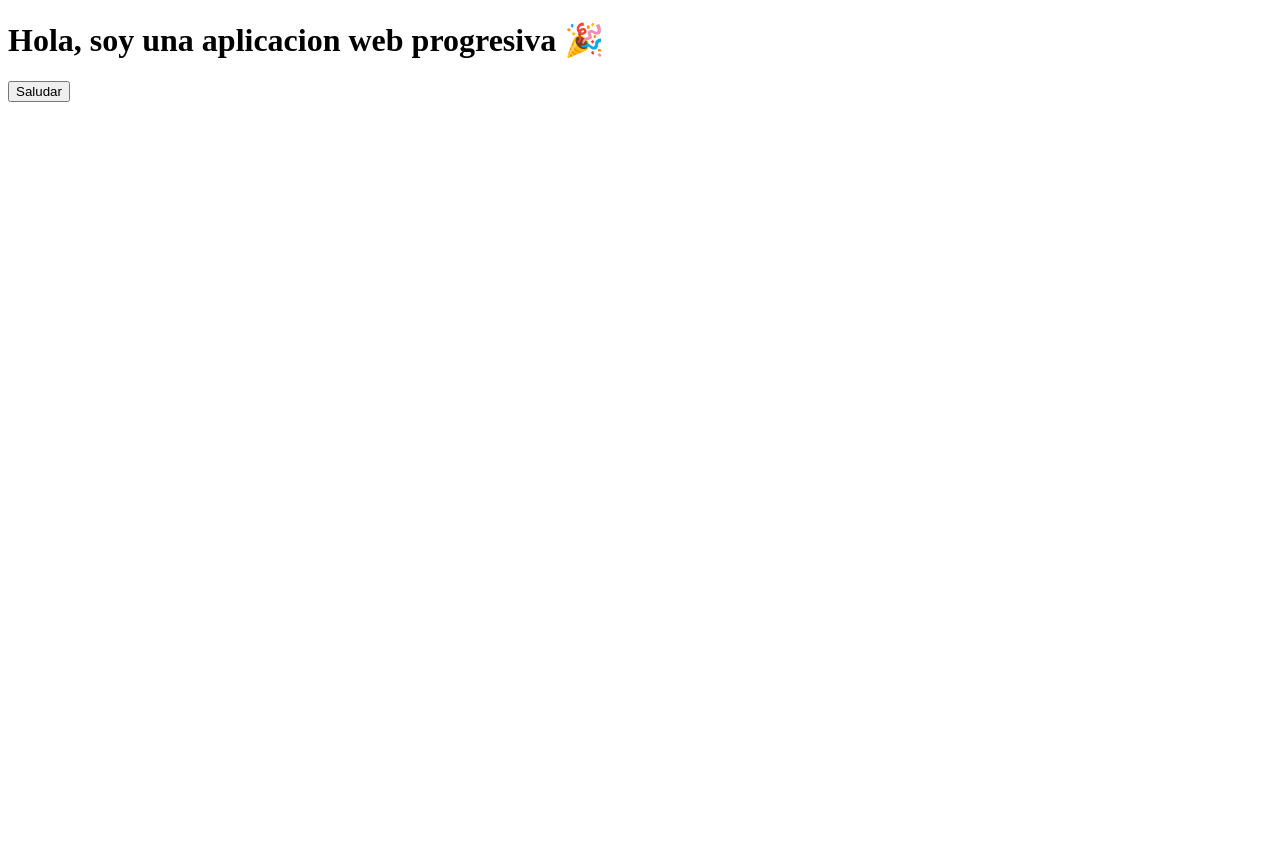
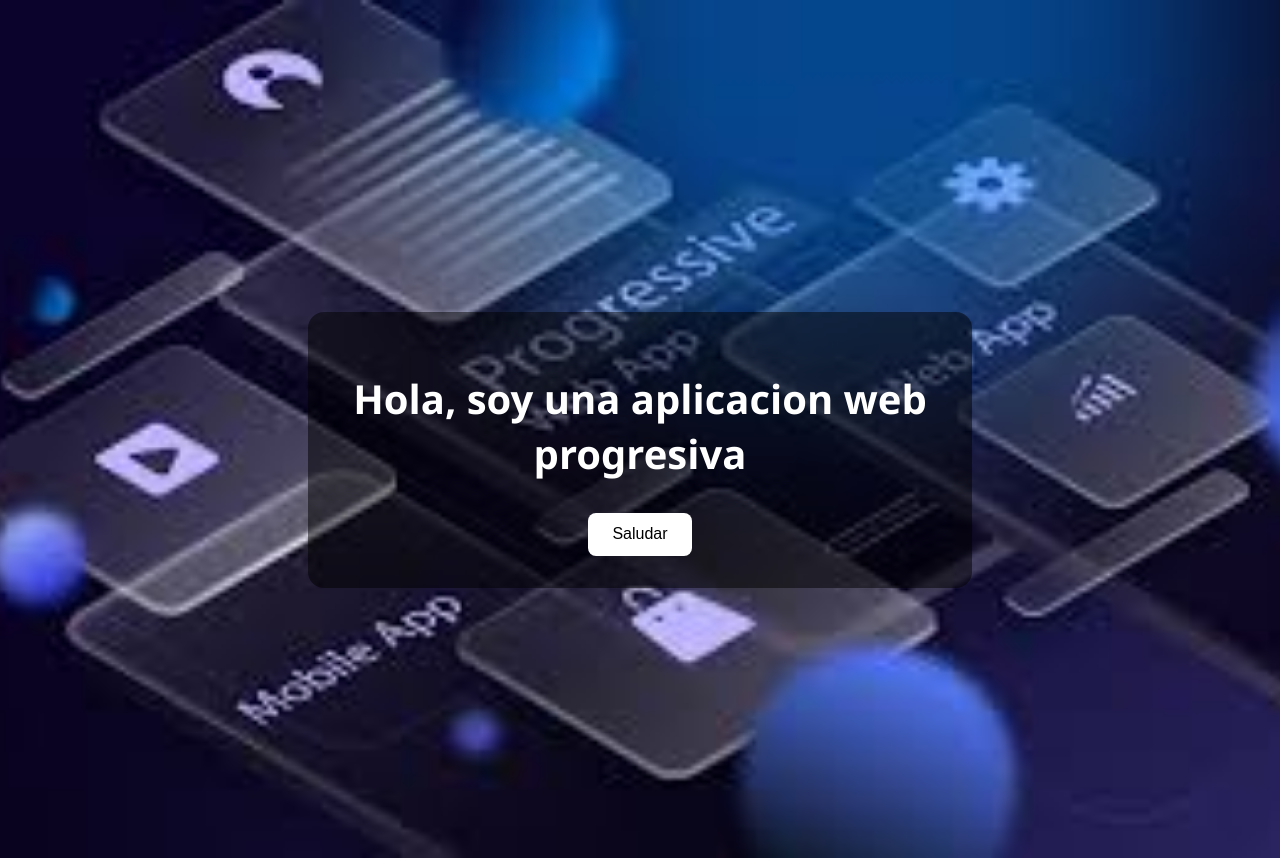
Before and after one commit to PatriciaRivas1324/aplicacion_web_progresiva, a plain HTML site: page index.html in a window 1280 px wide. Before the commit the page ends 800 px from the top, so only its background shows below. Drawn offline with Linux system fonts and the light colour scheme.

Commit message:
Add files via upload

```diff
--- a/index.html
+++ b/index.html
@@ -3,13 +3,15 @@
 <head>
   <meta charset="UTF-8" />
   <meta name="viewport" content="width=device-width, initial-scale=1.0" />
-  <title>Mi PWA</title>
+  <title>Mi aplicacion web progresiva</title>
+    <link rel="stylesheet" href="style.css" />
   <link rel="manifest" href="manifest.json" />
 </head>
 <body>
-  <h1>Hola, soy una aplicacion web progresiva 🎉</h1>
+  <div class="contenedor">
+  <h1>Hola, soy una aplicacion web progresiva </h1>
   <button onclick="saludar()">Saludar</button>
-
+  </div>
   <script src="script.js"></script>
   <script>
     // Aqui se registra service worker
--- a/style.css
+++ b/style.css
@@ -3,3 +3,41 @@ body {
   text-align: center;
   margin-top: 50px;
 }
+body {
+  font-family: 'Segoe UI', sans-serif;
+  height: 100vh;
+background-image: url('fondo.png');
+  background-size: cover;
+  background-position: center;
+  color: white;
+  display: flex;
+  justify-content: center;
+  align-items: center;
+  text-align: center;
+}
+.contenedor {
+  background-color: rgba(0, 0, 0, 0.5);
+  padding: 2rem;
+  border-radius: 1rem;
+  max-width: 600px;
+}
+
+h1 {
+  font-size: 2.5rem;
+  margin-bottom: 1rem;
+}
+
+button {
+  margin-top: 1rem;
+  padding: 0.8rem 1.5rem;
+  font-size: 1rem;
+  border: none;
+  border-radius: 8px;
+  background-color: #ffffff;
+  color: #000;
+  cursor: pointer;
+}
+
+button:hover {
+  background-color: #ddd;
+}
```
Also changed, not shown: fondo.png (added).
